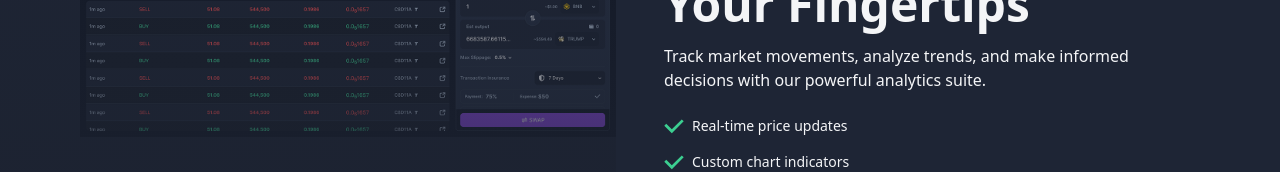
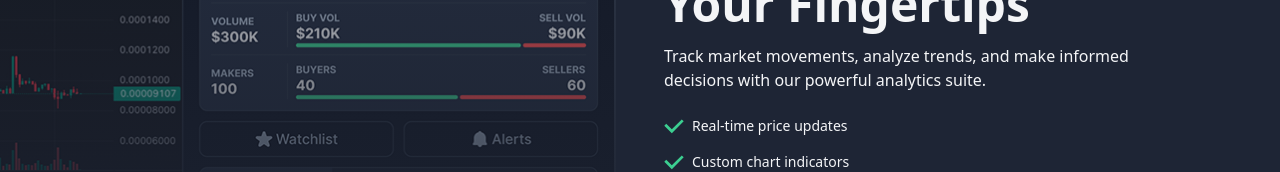
Before and after one commit to DungTriNguyen/web-app-movie, a Next.js app: page / in a window 1280 px wide. Shown: the part 1444-1616 px from the top of the page. Built offline with nearby package versions, Linux system fonts and the light colour scheme; no server answers.

Commit message:
fix: image

```diff
--- a/src/components/advance.tsx
+++ b/src/components/advance.tsx
@@ -7,7 +7,7 @@ export default function Advance() {
             className="flex items-center relative px-4 md:px-20 w-full h-[536px] "
         >
             <div className="flex w-full h-full justify-center gap-12 self-stretch flex-col-reverse md:flex-row relative">
-                <div className="flex flex-1 flex-col justify-center items-end gap-12 bg-[url('/images/token-trade.png')] bg-contain bg- bg-no-repeat">
+                <div className="flex flex-1 flex-col justify-center items-end gap-12 overflow-hidden">
                     {/* <Image
                         src="/images/token-trade.png"
                         alt="token trade"
@@ -15,8 +15,9 @@ export default function Advance() {
                         width={1390}
                         height={868}
                     /> */}
-                    <div className="bg-[url('/images/token-trade.png')] bg-cover bg-center bg-no-repeat"></div>
-                    <div className="bg-gradient-to-b from-[#1C2230]/0 to-[#1C2230] w-[1390px] h-[536px] absolute top-0"></div>
+                    <div className="bg-[url('/images/token-trade.png')] bg-cover bg-right-top
+ bg-no-repeat flex-1 flex w-[1390px] h-[536px] absolute top-0 rounded-t-2xl shadow-[-20px_-20px_0px_0px_rgba(17,24,39,0.8)] border-2 border-border aspect-[479/268]"></div>
+                    <div className="bg-gradient-to-b  from-[#1C2230]/0 to-[#1C2230] w-[1390px] h-[536px] absolute top-0"></div>
                 </div>
                 <div className="flex-1 justify-center flex flex-col py-9 gap-6">
                     <h1 className="max-w-[600px] text-4xl md:text-5xl font-bold flex flex-col gap-4 items-start self-stretch">
```
